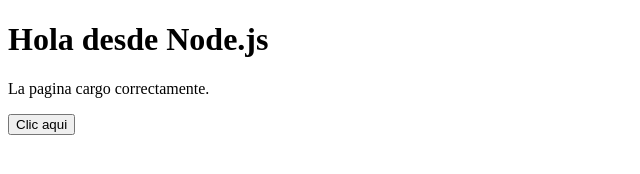
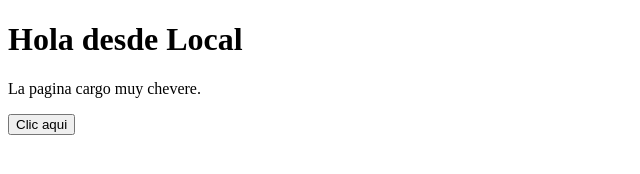
Before and after one commit to gboldriniv/simple-server, a website: page public/index.html in a window 1280 px wide. Shown: the whole page, without its empty margins (0-640 px from the left). Drawn offline with Linux system fonts and the light colour scheme.

Commit message:
Actualizar textos de la interfaz con mensajes locales
Co-authored-by: Cursor <cursoragent@cursor.com>

```diff
--- a/public/app.js
+++ b/public/app.js
@@ -1,7 +1,7 @@
 const mensaje = document.getElementById("mensaje");
 const btn = document.getElementById("btn");
 
-mensaje.textContent = "La pagina cargo correctamente.";
+mensaje.textContent = "La pagina cargo muy chevere.";
 
 btn.addEventListener("click", () => {
   mensaje.textContent = "¡Hiciste clic! " + new Date().toLocaleTimeString();
--- a/public/index.html
+++ b/public/index.html
@@ -6,7 +6,7 @@
     <title>Servidor simple</title>
   </head>
   <body>
-    <h1>Hola desde Node.js</h1>
+    <h1>Hola desde Local</h1>
     <p id="mensaje">Cargando...</p>
     <button id="btn">Clic aqui</button>
     <script src="app.js"></script>
```
